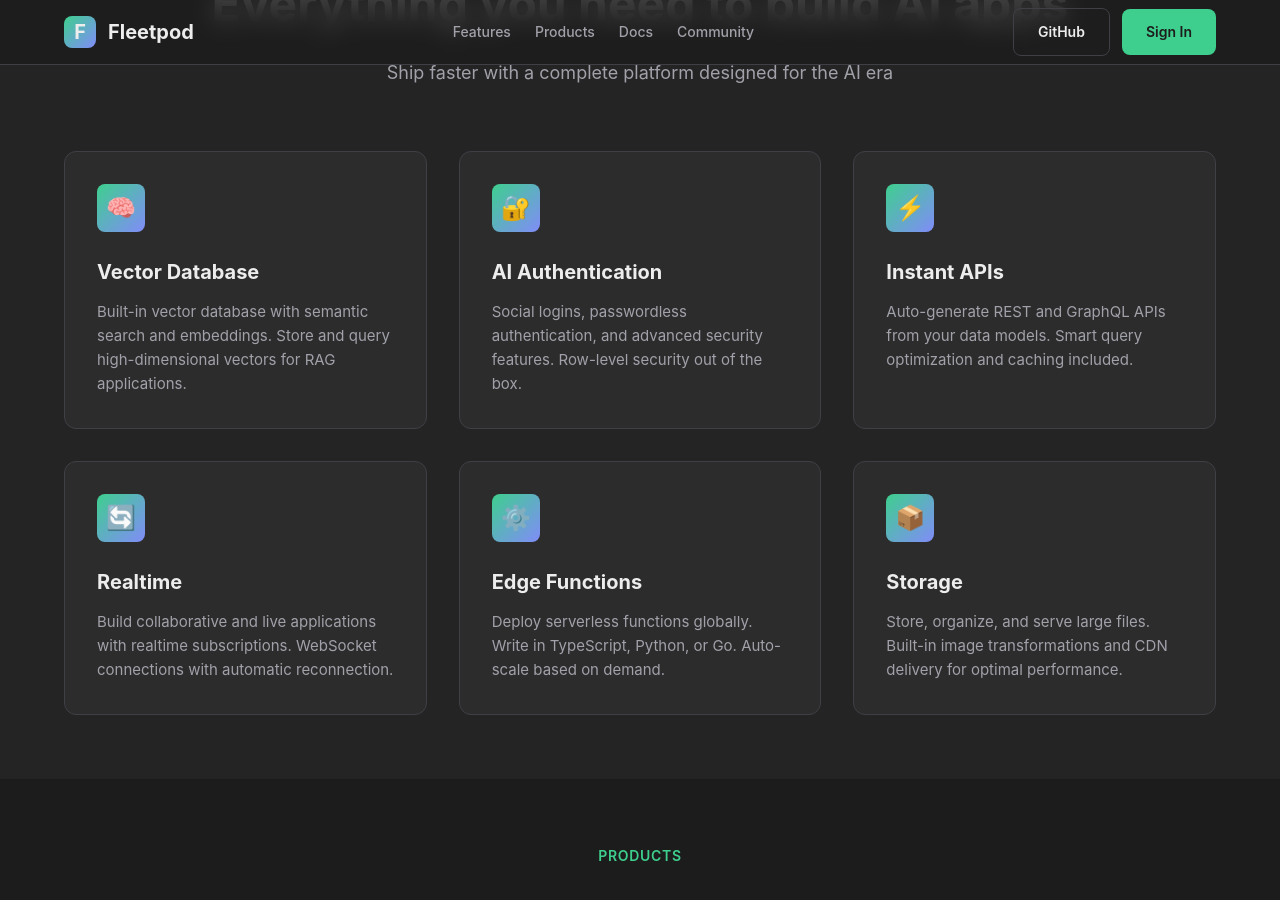
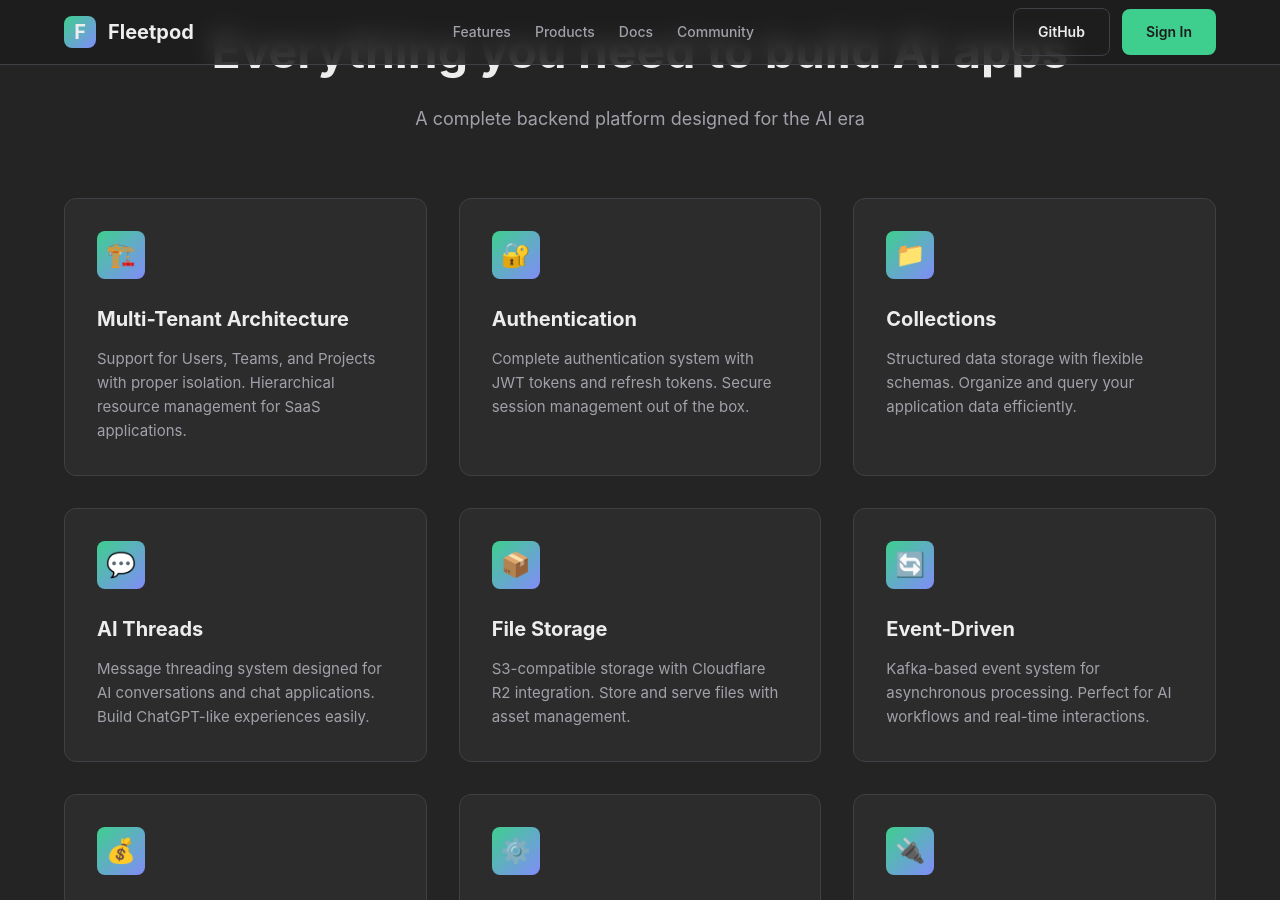
Before and after one commit to fleetpod/fleetpod.github.io, a Jekyll site: the page built from index.html, in a window 1280 px wide and 900 px high, scrolled down 1054 px. Built offline with Jekyll 4.4.1, drawn with Linux system fonts in a browser that asks for light colours; some of the changed text lies outside the part shown.

Commit message:
Update landing page based on actual Fleetpod codebase
- Update Hero section with "Supabase alternative in AI Era" tagline
- Replace 6 features with 9 accurate capabilities (Multi-tenant, Auth, Collections, Threads, Storage, Event-Driven, Asset Exchange, Runtime Variables, Dual Protocol APIs)
- Update Products section with 6 real services (Auth, Collections/Threads, File Storage, Asset Exchange, TypeScript SDK, Admin Console)
- Update code example to use actual CLI commands (git clone, task local-dev-up)
- Update testimonials to reflect gRPC-first architecture and threading system
- Update Footer with GitHub links and MIT license
- Add CLAUDE.md with project documentation

Co-Authored-By: Claude Opus 4.5 <noreply@anthropic.com>

```diff
--- a/index.html
+++ b/index.html
@@ -8,36 +8,38 @@ layout: default
     <div class="hero-content">
       <div class="hero-badge">
         <span class="hero-badge-dot"></span>
-        <span>Now in Public Beta</span>
+        <span>Open Source & Self-hostable</span>
       </div>
 
       <h1 class="hero-title">
-        Build in a weekend.<br>
-        <span class="text-gradient">Scale to millions.</span>
+        <span class="text-gradient">Supabase alternative</span><br>
+        in the AI Era.
       </h1>
 
       <p class="hero-description">
         Fleetpod is the AI-Native Backend as a Service platform.
-        Start your project with vector database, AI authentication, intelligent APIs,
-        edge functions, real-time subscriptions, and storage.
+        Build AI applications with multi-tenant architecture, collections,
+        AI threads, event-driven workflows, and asset exchange.
       </p>
 
       <div class="hero-cta">
-        <a href="#start" class="btn btn-primary btn-lg">
-          Start your project
+        <a href="https://github.com/fleetpod/fleetpod" class="btn btn-primary btn-lg">
+          Get Started
         </a>
-        <a href="#docs" class="btn btn-outline btn-lg">
+        <a href="https://github.com/fleetpod/fleetpod#quick-start" class="btn btn-outline btn-lg">
           Documentation
         </a>
       </div>
 
       <div class="hero-code">
-        <pre><code># Create a new AI-powered project
-npx fleetpod init my-app
+        <pre><code># Clone the repository
+git clone https://github.com/fleetpod/fleetpod.git
 
-# Start the development server
-cd my-app
-npm run dev</code></pre>
+# Start local development
+cd fleetpod && task local-dev-up
+
+# Create admin user
+task create-default-admin</code></pre>
       </div>
     </div>
   </div>
@@ -50,62 +52,89 @@ npm run dev</code></pre>
       <span class="section-label">Features</span>
       <h2 class="section-title">Everything you need to build AI apps</h2>
       <p class="section-description">
-        Ship faster with a complete platform designed for the AI era
+        A complete backend platform designed for the AI era
       </p>
     </div>
 
     <div class="features-grid">
       <div class="feature-card">
-        <div class="feature-icon">🧠</div>
-        <h3 class="feature-title">Vector Database</h3>
+        <div class="feature-icon">🏗️</div>
+        <h3 class="feature-title">Multi-Tenant Architecture</h3>
         <p class="feature-description">
-          Built-in vector database with semantic search and embeddings.
-          Store and query high-dimensional vectors for RAG applications.
+          Support for Users, Teams, and Projects with proper isolation.
+          Hierarchical resource management for SaaS applications.
         </p>
       </div>
 
       <div class="feature-card">
         <div class="feature-icon">🔐</div>
-        <h3 class="feature-title">AI Authentication</h3>
+        <h3 class="feature-title">Authentication</h3>
         <p class="feature-description">
-          Social logins, passwordless authentication, and advanced security features.
-          Row-level security out of the box.
+          Complete authentication system with JWT tokens and refresh tokens.
+          Secure session management out of the box.
         </p>
       </div>
 
       <div class="feature-card">
-        <div class="feature-icon">⚡</div>
-        <h3 class="feature-title">Instant APIs</h3>
+        <div class="feature-icon">📁</div>
+        <h3 class="feature-title">Collections</h3>
         <p class="feature-description">
-          Auto-generate REST and GraphQL APIs from your data models.
-          Smart query optimization and caching included.
+          Structured data storage with flexible schemas.
+          Organize and query your application data efficiently.
+        </p>
+      </div>
+
+      <div class="feature-card">
+        <div class="feature-icon">💬</div>
+        <h3 class="feature-title">AI Threads</h3>
+        <p class="feature-description">
+          Message threading system designed for AI conversations and chat applications.
+          Build ChatGPT-like experiences easily.
+        </p>
+      </div>
+
+      <div class="feature-card">
+        <div class="feature-icon">📦</div>
+        <h3 class="feature-title">File Storage</h3>
+        <p class="feature-description">
+          S3-compatible storage with Cloudflare R2 integration.
+          Store and serve files with asset management.
         </p>
       </div>
 
       <div class="feature-card">
         <div class="feature-icon">🔄</div>
-        <h3 class="feature-title">Realtime</h3>
+        <h3 class="feature-title">Event-Driven</h3>
         <p class="feature-description">
-          Build collaborative and live applications with realtime subscriptions.
-          WebSocket connections with automatic reconnection.
+          Kafka-based event system for asynchronous processing.
+          Perfect for AI workflows and real-time interactions.
+        </p>
+      </div>
+
+      <div class="feature-card">
+        <div class="feature-icon">💰</div>
+        <h3 class="feature-title">Asset Exchange</h3>
+        <p class="feature-description">
+          Sophisticated transaction framework for digital asset management.
+          State machine for complex asset workflows.
         </p>
       </div>
 
       <div class="feature-card">
         <div class="feature-icon">⚙️</div>
-        <h3 class="feature-title">Edge Functions</h3>
+        <h3 class="feature-title">Runtime Variables</h3>
         <p class="feature-description">
-          Deploy serverless functions globally. Write in TypeScript, Python, or Go.
-          Auto-scale based on demand.
+          Dynamic configuration management for your applications.
+          Update settings without redeployment.
         </p>
       </div>
 
       <div class="feature-card">
-        <div class="feature-icon">📦</div>
-        <h3 class="feature-title">Storage</h3>
+        <div class="feature-icon">🔌</div>
+        <h3 class="feature-title">Dual Protocol APIs</h3>
         <p class="feature-description">
-          Store, organize, and serve large files. Built-in image transformations
-          and CDN delivery for optimal performance.
+          gRPC-first with REST API compatibility via grpc-gateway.
+          Type-safe APIs with Protocol Buffers.
         </p>
       </div>
     </div>
@@ -119,85 +148,117 @@ npm run dev</code></pre>
       <span class="section-label">Products</span>
       <h2 class="section-title">A complete toolkit for developers</h2>
       <p class="section-description">
-        Use Fleetpod with any framework or language
+        Build with TypeScript, Go, or any language
       </p>
     </div>
 
     <div class="product-tabs">
       <button class="product-tab active">All</button>
-      <button class="product-tab">Database</button>
-      <button class="product-tab">Auth</button>
-      <button class="product-tab">Functions</button>
-      <button class="product-tab">Storage</button>
+      <button class="product-tab">Core</button>
+      <button class="product-tab">SDKs</button>
+      <button class="product-tab">Console</button>
     </div>
 
     <div class="product-grid">
       <div class="product-card">
         <div class="product-header">
-          <div class="product-logo">🗄️</div>
-          <h3 class="product-name">Postgres Database</h3>
+          <div class="product-logo">🔐</div>
+          <h3 class="product-name">Authentication Service</h3>
         </div>
         <p class="product-description">
-          Full Postgres database with extensions. Every project is a full database,
-          not just a slice.
+          Complete user authentication with JWT tokens and secure session management.
         </p>
         <ul class="product-features">
-          <li class="product-feature">Full table and view support</li>
-          <li class="product-feature">RLS (Row Level Security)</li>
-          <li class="product-feature">Database functions & triggers</li>
-          <li class="product-feature">Full-text search</li>
-          <li class="product-feature">pgvector extension</li>
-        </ul>
-      </div>
-
-      <div class="product-card">
-        <div class="product-header">
-          <div class="product-logo">🔑</div>
-          <h3 class="product-name">Authentication</h3>
-        </div>
-        <p class="product-description">
-          Add user sign ups and logins, securing your data with Row Level Security.
-        </p>
-        <ul class="product-features">
-          <li class="product-feature">Social providers (Google, GitHub, etc.)</li>
-          <li class="product-feature">Email & Password authentication</li>
-          <li class="product-feature">Passwordless (Magic Links)</li>
-          <li class="product-feature">Phone authentication</li>
-          <li class="product-feature">SSO support</li>
-        </ul>
-      </div>
-
-      <div class="product-card">
-        <div class="product-header">
-          <div class="product-logo">🌐</div>
-          <h3 class="product-name">Edge Functions</h3>
-        </div>
-        <p class="product-description">
-          Write custom code without deploying or scaling servers.
-        </p>
-        <ul class="product-features">
-          <li class="product-feature">Globally distributed</li>
-          <li class="product-feature">TypeScript support</li>
-          <li class="product-feature">Invoke from frontend or database</li>
-          <li class="product-feature">Auto-scaling</li>
-          <li class="product-feature">Cron jobs & webhooks</li>
+          <li class="product-feature">JWT-based authentication</li>
+          <li class="product-feature">Refresh token mechanism</li>
+          <li class="product-feature">User profile management</li>
+          <li class="product-feature">Sign-up, login, logout flows</li>
+          <li class="product-feature">gRPC & REST API access</li>
         </ul>
       </div>
 
       <div class="product-card">
         <div class="product-header">
           <div class="product-logo">📁</div>
-          <h3 class="product-name">Storage</h3>
+          <h3 class="product-name">Collections & Threads</h3>
         </div>
         <p class="product-description">
-          Store, organize, and serve large files. Any media, including images and videos.
+          Structured data storage with AI conversation threading built-in.
         </p>
         <ul class="product-features">
-          <li class="product-feature">Unlimited file uploads</li>
-          <li class="product-feature">Image transformations</li>
-          <li class="product-feature">CDN delivery</li>
-          <li class="product-feature">Bucket and folder management</li>
-          <li class="product-feature">Row-level security</li>
+          <li class="product-feature">Flexible schema collections</li>
+          <li class="product-feature">AI message threading</li>
+          <li class="product-feature">ChatGPT-like experiences</li>
+          <li class="product-feature">Project-scoped data</li>
+          <li class="product-feature">Real-time sync ready</li>
+        </ul>
+      </div>
+
+      <div class="product-card">
+        <div class="product-header">
+          <div class="product-logo">📦</div>
+          <h3 class="product-name">File Storage</h3>
+        </div>
+        <p class="product-description">
+          S3-compatible storage with Cloudflare R2 integration.
+        </p>
+        <ul class="product-features">
+          <li class="product-feature">Presigned URLs for uploads</li>
+          <li class="product-feature">Cloudflare R2 integration</li>
+          <li class="product-feature">Asset cataloging</li>
+          <li class="product-feature">File metadata management</li>
+          <li class="product-feature">CDN-ready delivery</li>
+        </ul>
+      </div>
+
+      <div class="product-card">
+        <div class="product-header">
+          <div class="product-logo">💰</div>
+          <h3 class="product-name">Asset Exchange</h3>
+        </div>
+        <p class="product-description">
+          Transaction framework for digital asset management and workflows.
+        </p>
+        <ul class="product-features">
+          <li class="product-feature">State machine transactions</li>
+          <li class="product-feature">Pluggable execution factories</li>
+          <li class="product-feature">Multi-tenant support</li>
+          <li class="product-feature">Async task pipelines</li>
+          <li class="product-feature">Audit trails</li>
+        </ul>
+      </div>
+
+      <div class="product-card">
+        <div class="product-header">
+          <div class="product-logo">📘</div>
+          <h3 class="product-name">TypeScript SDK</h3>
+        </div>
+        <p class="product-description">
+          Full-featured SDK with type safety for JavaScript/TypeScript apps.
+        </p>
+        <ul class="product-features">
+          <li class="product-feature">Full TypeScript types</li>
+          <li class="product-feature">HTTP and gRPC transports</li>
+          <li class="product-feature">Auto token refresh</li>
+          <li class="product-feature">Service registry pattern</li>
+          <li class="product-feature"> npm install ready</li>
+        </ul>
+      </div>
+
+      <div class="product-card">
+        <div class="product-header">
+          <div class="product-logo">🔧</div>
+          <h3 class="product-name">Admin Console</h3>
+        </div>
+        <p class="product-description">
+          Web-based management interface built with Refine and shadcn/ui.
+        </p>
+        <ul class="product-features">
+          <li class="product-feature">React-based UI</li>
+          <li class="product-feature">User & team management</li>
+          <li class="product-feature">Project & collection views</li>
+          <li class="product-feature">Real-time monitoring</li>
+          <li class="product-feature">Self-hostable</li>
         </ul>
       </div>
     </div>
@@ -209,17 +270,17 @@ npm run dev</code></pre>
   <div class="container">
     <div class="section-header">
       <span class="section-label">Community</span>
-      <h2 class="section-title">Loved by developers worldwide</h2>
+      <h2 class="section-title">Built by developers, for developers</h2>
       <p class="section-description">
-        Join thousands of developers building the future with Fleetpod
+        Join the open source community building the future of AI backends
       </p>
     </div>
 
     <div class="testimonials-grid">
       <div class="testimonial-card">
         <p class="testimonial-content">
-          "Fleetpod makes AI development so much easier. The vector database integration
-          is seamless, and I built my RAG application in just a few hours."
+          "The threading system is exactly what we needed for our AI chat app.
+          Built a ChatGPT-like experience in days, not weeks."
         </p>
         <div class="testimonial-author">
           <div class="testimonial-avatar">JC</div>
@@ -232,28 +293,28 @@ npm run dev</code></pre>
 
       <div class="testimonial-card">
         <p class="testimonial-content">
-          "Finally, a backend platform that understands AI. The instant APIs
-          and edge functions make our development workflow incredibly fast."
+          "gRPC-first with type-safe APIs changed how we build.
+          The TypeScript SDK generates all types from Protobuf - incredible DX."
         </p>
         <div class="testimonial-author">
           <div class="testimonial-avatar">MR</div>
           <div class="testimonial-info">
             <div class="testimonial-name">Marcus Rodriguez</div>
-            <div class="testimonial-title">CTO at StartupXYZ</div>
+            <div class="testimonial-title">Full Stack Developer</div>
           </div>
         </div>
       </div>
 
       <div class="testimonial-card">
         <p class="testimonial-content">
-          "The best DX I've experienced in years. From docs to latency to the
-          authentication flow - everything just works. Highly recommended!"
+          "Self-hosted and open source means we control our data.
+          The multi-tenant architecture is perfect for our SaaS platform."
         </p>
         <div class="testimonial-author">
           <div class="testimonial-avatar">SK</div>
           <div class="testimonial-info">
             <div class="testimonial-name">Sarah Kim</div>
-            <div class="testimonial-title">Full Stack Developer</div>
+            <div class="testimonial-title">CTO at StartupXYZ</div>
           </div>
         </div>
       </div>
@@ -265,13 +326,14 @@ npm run dev</code></pre>
 <section class="cta" id="start">
   <div class="container">
     <div class="cta-card">
-      <h2 class="cta-title">Start building in seconds</h2>
+      <h2 class="cta-title">Start building today</h2>
       <p class="cta-description">
-        Kickstart your next AI project with Fleetpod. Free tier available for hobby projects.
+        Self-host Fleetpod or join the open source community.
+        Build AI applications with modern architecture.
       </p>
       <div style="display: flex; gap: 1rem; justify-content: center; flex-wrap: wrap;">
-        <a href="#" class="btn btn-primary btn-lg">Get Started</a>
-        <a href="#" class="btn btn-outline btn-lg">Contact Sales</a>
+        <a href="https://github.com/fleetpod/fleetpod" class="btn btn-primary btn-lg">Get Started</a>
+        <a href="https://github.com/fleetpod/fleetpod" class="btn btn-outline btn-lg">Star on GitHub</a>
       </div>
     </div>
   </div>
@@ -287,64 +349,59 @@ npm run dev</code></pre>
           <span>Fleetpod</span>
         </div>
         <p class="footer-description">
-          AI-Native Backend as a Service platform.<br>
-          Build production-grade AI applications.
+          Supabase alternative in AI Era.<br>
+          Open-source BaaS for AI applications.
         </p>
       </div>
 
       <div>
         <h4 class="footer-section-title">Product</h4>
         <ul class="footer-links">
-          <li><a href="#" class="footer-link">Database</a></li>
-          <li><a href="#" class="footer-link">Authentication</a></li>
-          <li><a href="#" class="footer-link">Storage</a></li>
-          <li><a href="#" class="footer-link">Functions</a></li>
-          <li><a href="#" class="footer-link">Realtime</a></li>
+          <li><a href="https://github.com/fleetpod/fleetpod#features" class="footer-link">Features</a></li>
+          <li><a href="https://github.com/fleetpod/fleetpod#api-structure" class="footer-link">APIs</a></li>
+          <li><a href="https://github.com/fleetpod/fleetpod" class="footer-link">TypeScript SDK</a></li>
+          <li><a href="https://github.com/fleetpod/fleetpod" class="footer-link">Go SDK</a></li>
+          <li><a href="https://github.com/fleetpod/fleetpod" class="footer-link">Admin Console</a></li>
         </ul>
       </div>
 
       <div>
         <h4 class="footer-section-title">Resources</h4>
         <ul class="footer-links">
-          <li><a href="#" class="footer-link">Documentation</a></li>
-          <li><a href="#" class="footer-link">API Reference</a></li>
-          <li><a href="#" class="footer-link">Guides</a></li>
-          <li><a href="#" class="footer-link">Blog</a></li>
-          <li><a href="#" class="footer-link">Changelog</a></li>
+          <li><a href="https://github.com/fleetpod/fleetpod#quick-start" class="footer-link">Documentation</a></li>
+          <li><a href="https://github.com/fleetpod/fleetpod#development" class="footer-link">Development</a></li>
+          <li><a href="https://github.com/fleetpod/fleetpod#architecture" class="footer-link">Architecture</a></li>
+          <li><a href="https://github.com/fleetpod/fleetpod/blob/main/ROADMAP.md" class="footer-link">Roadmap</a></li>
+          <li><a href="https://github.com/fleetpod/fleetpod" class="footer-link">GitHub</a></li>
         </ul>
       </div>
 
       <div>
-        <h4 class="footer-section-title">Company</h4>
+        <h4 class="footer-section-title">Community</h4>
         <ul class="footer-links">
-          <li><a href="#" class="footer-link">About</a></li>
-          <li><a href="#" class="footer-link">Careers</a></li>
-          <li><a href="#" class="footer-link">Blog</a></li>
-          <li><a href="#" class="footer-link">Contact</a></li>
-          <li><a href="#" class="footer-link">Partners</a></li>
+          <li><a href="https://github.com/fleetpod/fleetpod" class="footer-link">Contributing</a></li>
+          <li><a href="https://github.com/fleetpod/fleetpod/issues" class="footer-link">Issues</a></li>
+          <li><a href="https://github.com/fleetpod/fleetpod/discussions" class="footer-link">Discussions</a></li>
+          <li><a href="https://github.com/fleetpod/fleetpod" class="footer-link">License</a></li>
         </ul>
       </div>
 
       <div>
-        <h4 class="footer-section-title">Legal</h4>
+        <h4 class="footer-section-title">More</h4>
         <ul class="footer-links">
-          <li><a href="#" class="footer-link">Privacy</a></li>
-          <li><a href="#" class="footer-link">Terms</a></li>
-          <li><a href="#" class="footer-link">Cookie Policy</a></li>
-          <li><a href="#" class="footer-link">SLA</a></li>
+          <li><a href="https://github.com/fleetpod" class="footer-link">Organization</a></li>
+          <li><a href="https://github.com/fleetpod/fleetpod/stargazers" class="footer-link">Star Us</a></li>
         </ul>
       </div>
     </div>
 
     <div class="footer-bottom">
       <div class="footer-copyright">
-        © 2025 Fleetpod. All rights reserved.
+        © 2025 Fleetpod. Open source under MIT License.
       </div>
       <div class="footer-social">
-        <a href="#" class="social-link">𝕏</a>
-        <a href="#" class="social-link">GitHub</a>
-        <a href="#" class="social-link">Discord</a>
-        <a href="#" class="social-link">LinkedIn</a>
+        <a href="https://github.com/fleetpod/fleetpod" class="social-link">GitHub</a>
+        <a href="https://github.com/fleetpod" class="social-link">𝕏</a>
       </div>
     </div>
   </div>
```
Also changed, not shown: CLAUDE.md (added, +65 -0 lines).
